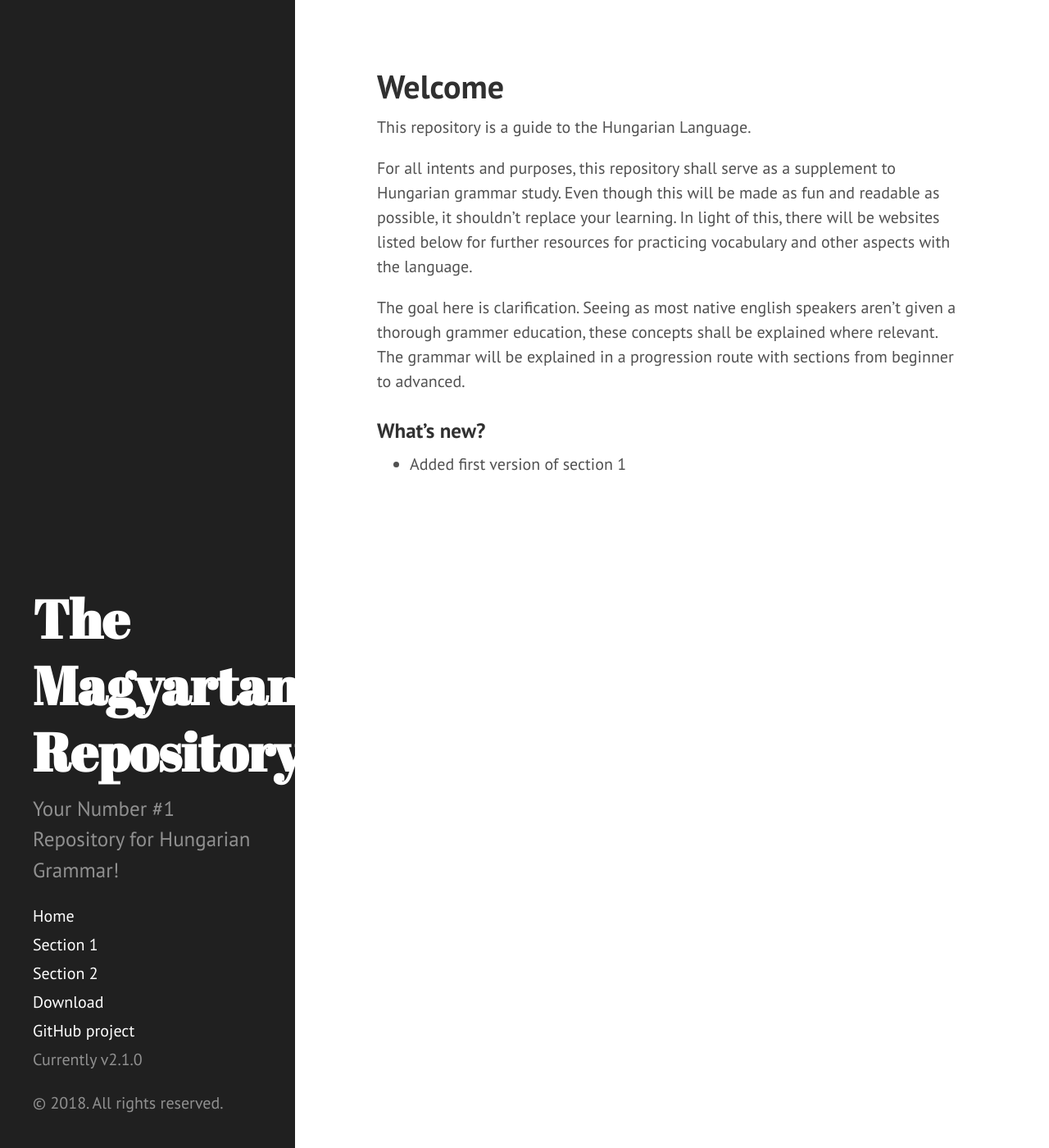
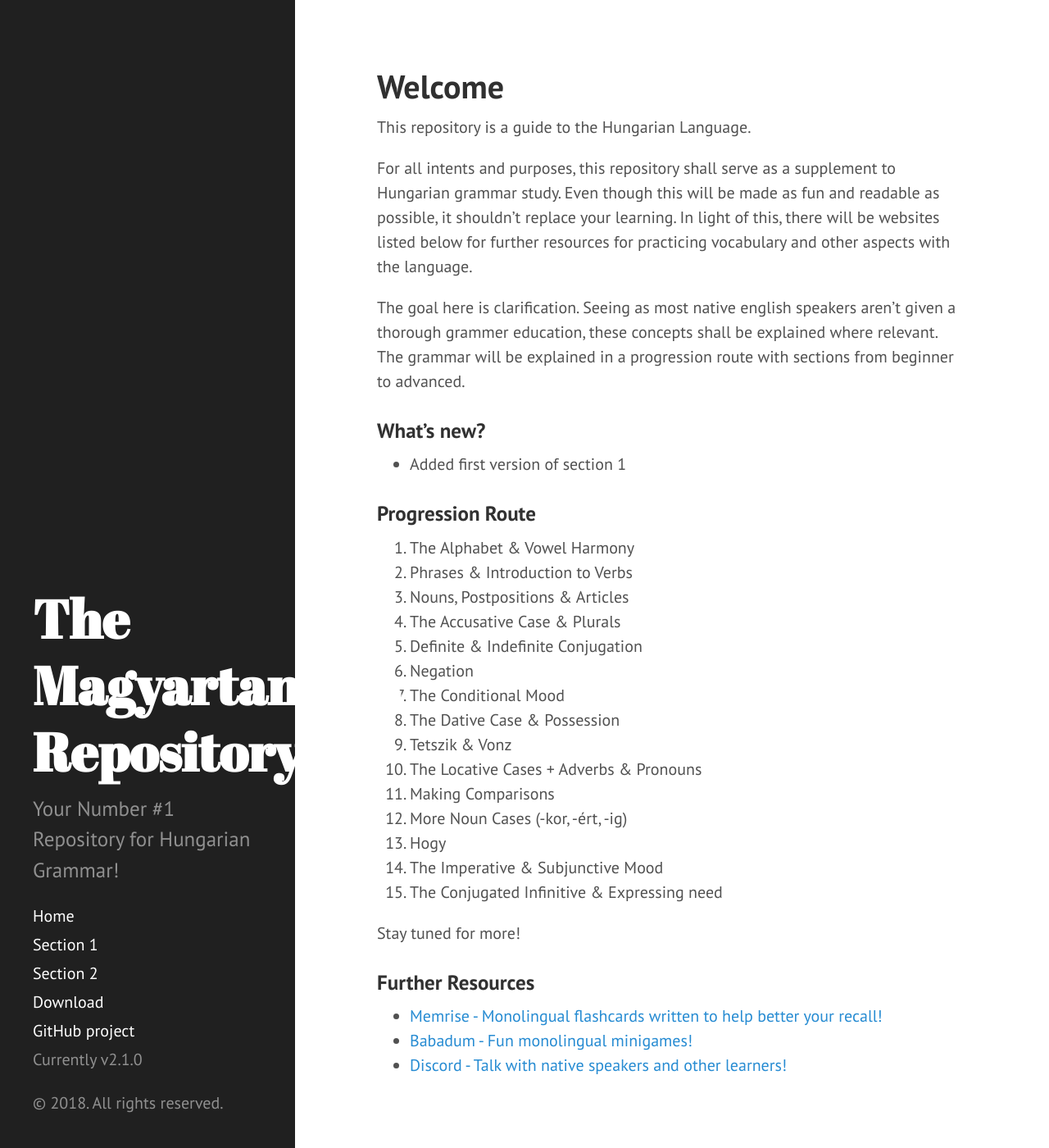
Before and after one commit to Magyartanulas/magyartanulas.github.io, a Jekyll site: the page built from _posts/2012-02-06-whats-jekyll.md, in a window 1280 px wide and 1400 px high. Shown: the whole window at 82% size. Built offline with Jekyll 4.4.1, drawn with Linux system fonts in a browser that asks for light colours; Markdown is read by kramdown in place of the engine named in the settings.

Commit message:
Update 2012-02-06-whats-jekyll.md

```diff
--- a/_posts/2012-02-06-whats-jekyll.md
+++ b/_posts/2012-02-06-whats-jekyll.md
@@ -15,3 +15,29 @@ shall be explained where relevant. The grammar will be explained in a progressio
 ### What's new?
 
 * Added first version of section 1
+
+### Progression Route
+
+1. The Alphabet & Vowel Harmony
+2. Phrases & Introduction to Verbs
+3. Nouns, Postpositions & Articles
+4. The Accusative Case & Plurals
+5. Definite & Indefinite Conjugation
+6. Negation
+7. The Conditional Mood
+8. The Dative Case & Possession
+9. Tetszik & Vonz
+10. The Locative Cases + Adverbs & Pronouns
+11. Making Comparisons
+12. More Noun Cases (-kor, -ért, -ig)
+13. Hogy
+14. The Imperative & Subjunctive Mood
+15. The Conjugated Infinitive & Expressing need
+
+Stay tuned for more!
+
+### Further Resources
+
+* [Memrise - Monolingual flashcards written to help better your recall!](www.memrise.com/group/262696/)
+* [Babadum - Fun monolingual minigames!](https://babadum.com/)
+* [Discord - Talk with native speakers and other learners!](https://discord.gg/wSg45QS)
```
